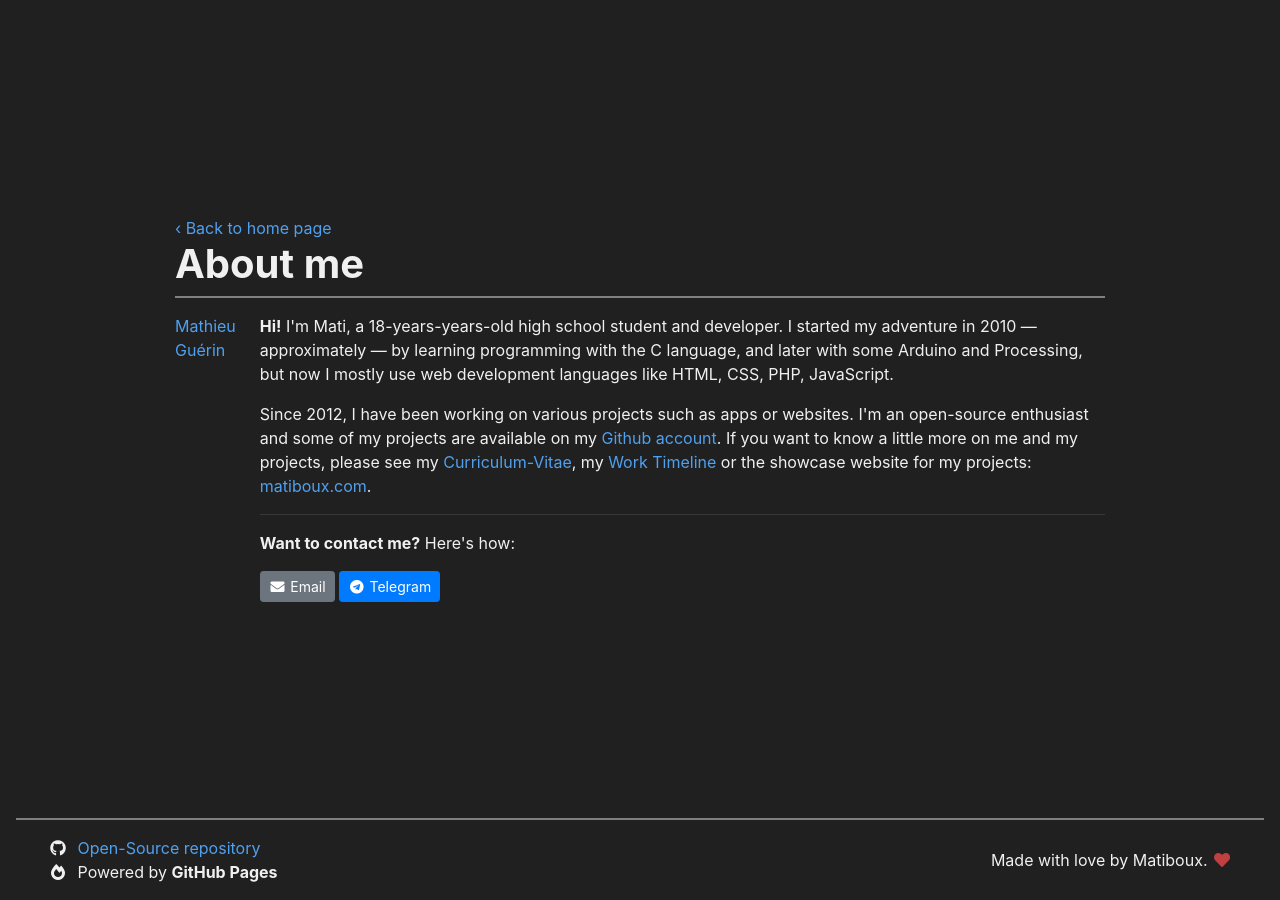
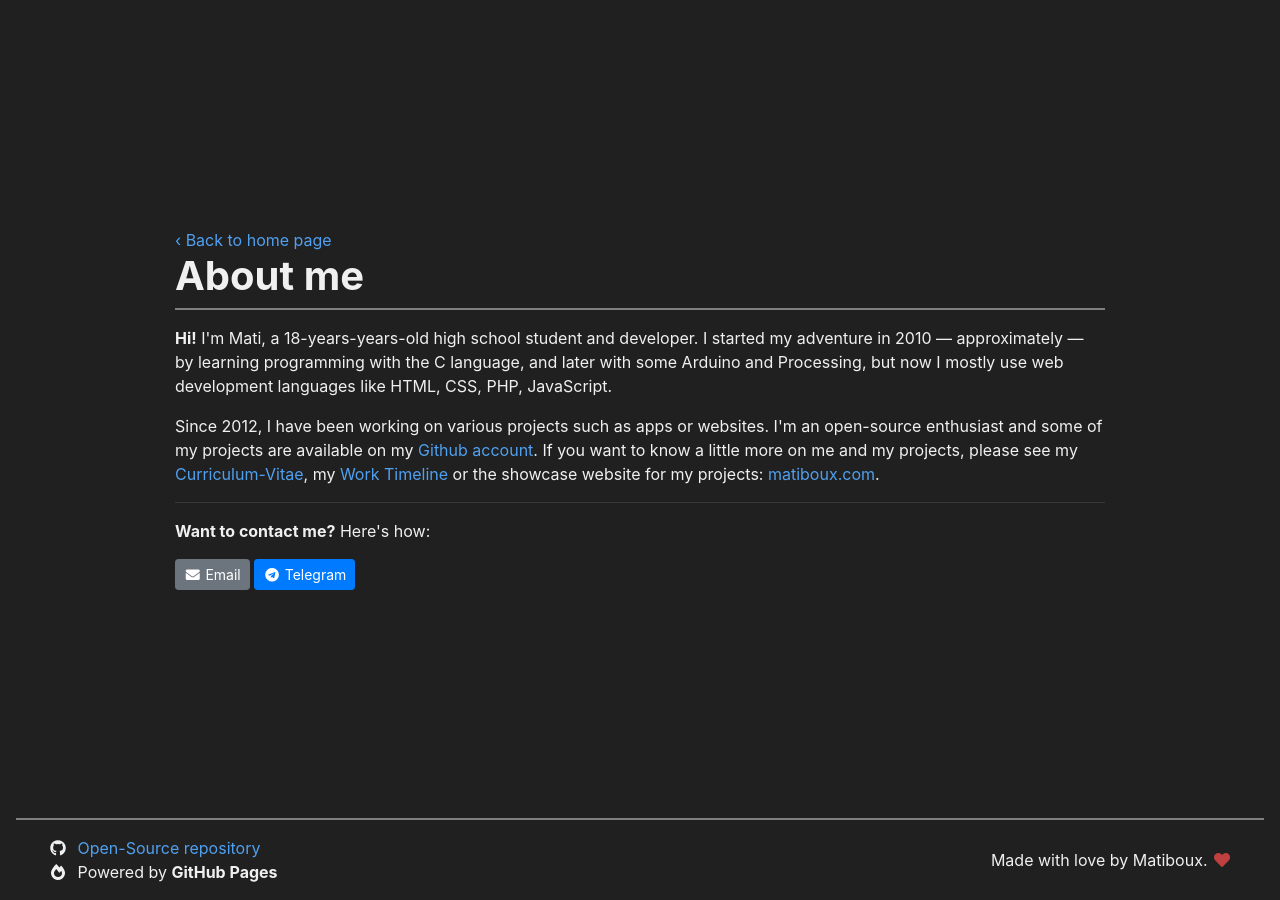
Before and after one commit to matiboux/matiboux.me, a Jekyll site: the page built from about.html, in a window 1280 px wide. Built offline with Jekyll 4.4.1, drawn with Linux system fonts in a browser that asks for light colours; nearby versions of some CDN libraries; comment, search, counter and statistics services are not loaded.

Commit message:
less linkedin

```diff
--- a/about.html
+++ b/about.html
@@ -9,11 +9,6 @@ layout: default
 			<h1>About me</h1>
 		</div>
 
-		<div class="d-flex">
-			<div class="flex-grow-0 mr-4">
-				<div class="LI-profile-badge"  data-version="v1" data-size="medium" data-locale="en_US" data-type="vertical" data-theme="dark" data-vanity="matiboux"><a class="LI-simple-link" href='https://fr.linkedin.com/in/matiboux/en?trk=profile-badge'>Mathieu Guérin</a></div>
-			</div>
-			<div class="flex-grow-1">
 		<p><b>Hi!</b> I'm Mati, a 18-years-years-old high school student and developer. I started my adventure in 2010 — approximately — by learning programming with the C language, and later with some Arduino and Processing, but now I mostly use web development languages like HTML, CSS, PHP, JavaScript.</p>
 		<p>Since 2012, I have been working on various projects such as apps or websites. I'm an open-source enthusiast and some of my projects are available on my <a href="https://github.com/matiboux">Github account</a>. If you want to know a little more on me and my projects, please see my <a href="{{ '/cv/' | relative_url }}">Curriculum-Vitae</a>, my <a href="{{ '/timeline/' | relative_url }}">Work Timeline</a> or the showcase website for my projects: <a href="https://matiboux.com/">matiboux.com</a>.</p> <hr>
 
@@ -22,8 +17,6 @@ layout: default
 			<a href="mailto:matiboux@gmail.com" class="btn btn-secondary btn-sm"><i class="fas fa-envelope fa-fw"></i> Email</a>
 			<a href="https://t.me/Matiboux" class="btn btn-primary btn-sm"><i class="fab fa-telegram fa-fw"></i> Telegram</a>
 		</p>
-			</div>
-		</div>
 	</div>
 </main>
 
--- a/index.html
+++ b/index.html
@@ -15,6 +15,7 @@ layout: default
 					<li><a href="https://t.me/Matiboux" class="fab fa-telegram fa-fw"></a></li>
 					<li><a href="https://twitter.com/Matiboux" class="fab fa-twitter fa-fw"></a></li>
 					<li><a href="https://github.com/matiboux" class="fab fa-github fa-fw"></a></li>
+					<li><a href="https://www.linkedin.com/in/matiboux" class="fab fa-linkedin fa-fw"></a></li>
 					<li><a href="https://steamcommunity.com/id/matiboux" class="fab fa-steam fa-fw"></a></li>
 				</ul>
 			</div>
```
Lines whose indentation alone changed are shown as unchanged.
